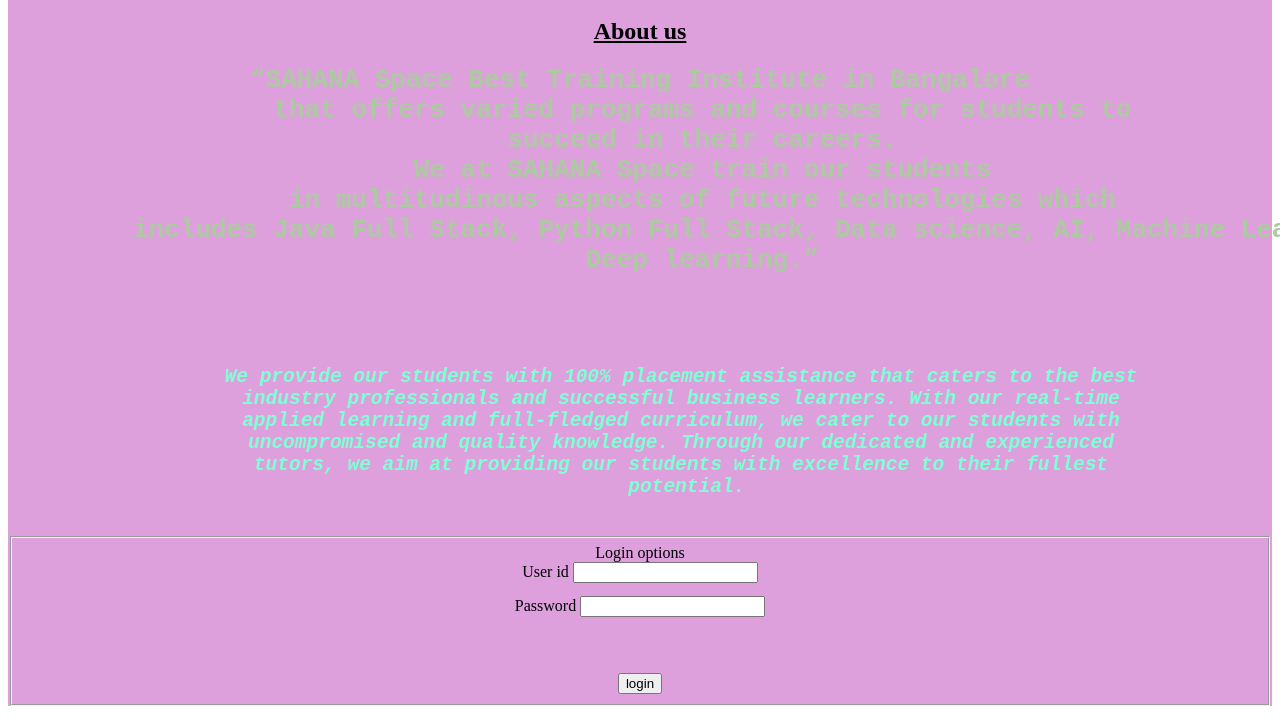
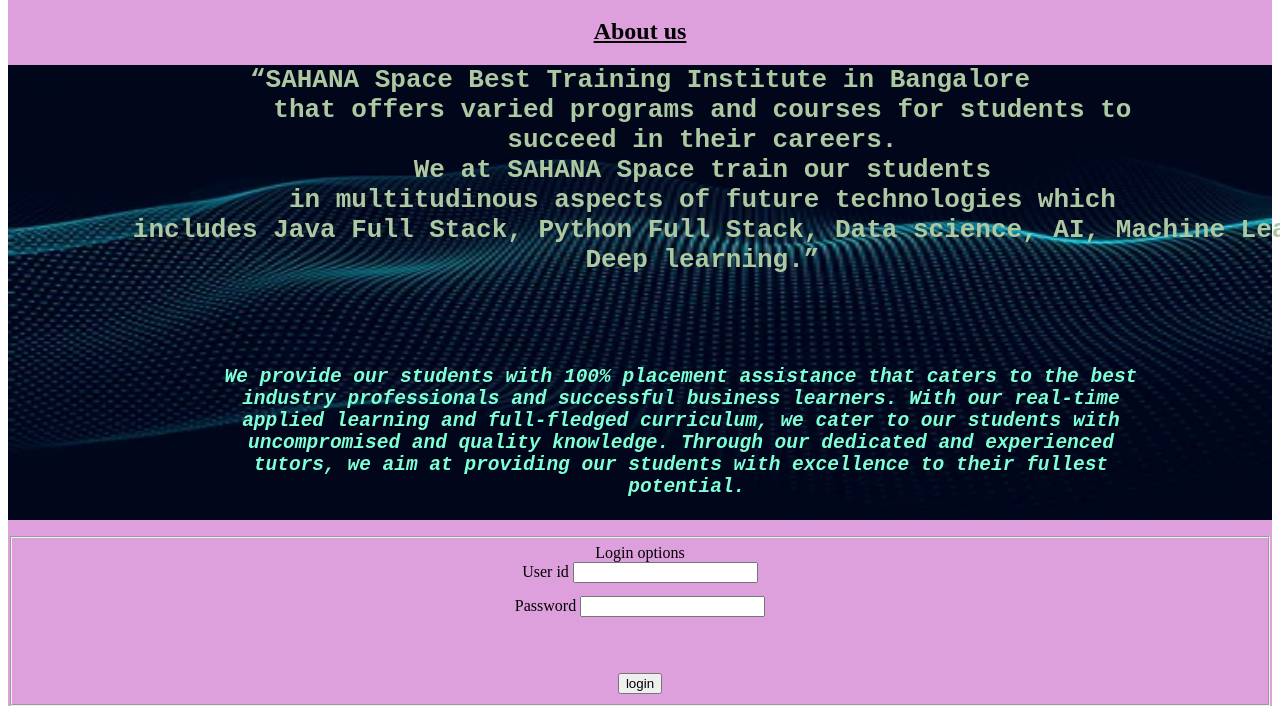
Before and after one commit to abhishekmvx/web-demo, a plain HTML site: page index.html in a window 1280 px wide. Shown: the part 977-1699 px from the top of the page. Drawn offline with Linux system fonts and the light colour scheme.

Commit message:
Update index.html

```diff
--- a/index.html
+++ b/index.html
@@ -17,7 +17,7 @@
             color: beige;
         }
         #two{
-            background-image: url(p1.webp);
+            background-image: url(p2.webp);
             background-repeat: no-repeat;
             background-size: 1500px 500px;
             color:aquamarine;
```
